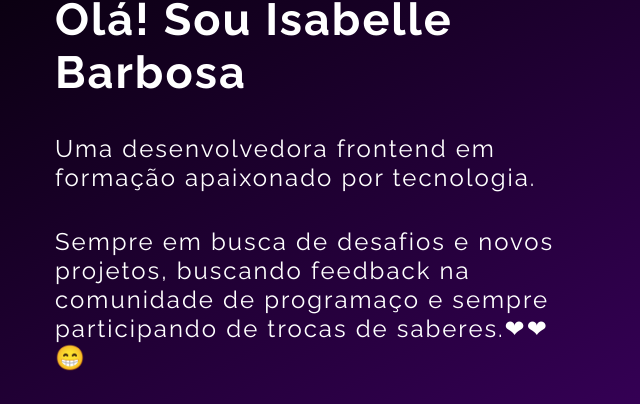
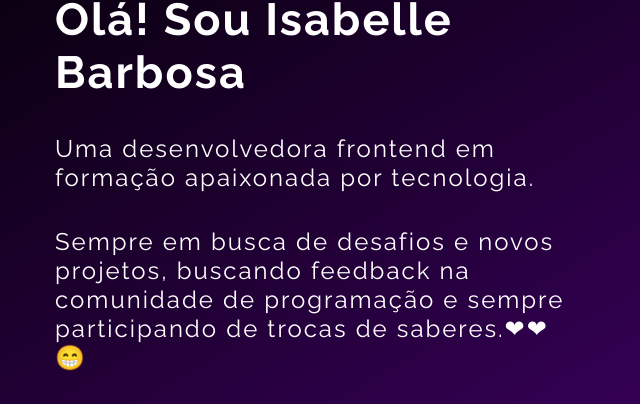
Before and after one commit to Isa030/portfolio-simples, a plain HTML site: page index.html in a window 1280 px wide. Shown: the part 177-581 px from the top of the page, 40-680 px from the left. Drawn offline with nearby package versions, Linux system fonts and the light colour scheme.

Commit message:
Update index.html

```diff
--- a/index.html
+++ b/index.html
@@ -43,9 +43,9 @@
     <section class="home">
       <div class="informacoes">
         <h1>Olá! Sou Isabelle Barbosa</h1>
-        <p>Uma desenvolvedora frontend em formação apaixonado por tecnologia.</p>
+        <p>Uma desenvolvedora frontend em formação apaixonada por tecnologia.</p>
         <p>
-            Sempre em busca de desafios e novos projetos, buscando feedback na comunidade de programaço e sempre participando de trocas de saberes.❤❤ 😁
+            Sempre em busca de desafios e novos projetos, buscando feedback na comunidade de programação e sempre participando de trocas de saberes.❤❤ 😁
         </p>
         <p>Ah, também sou fã de jogos de tabuleiros, filmes e amo maratonar séries. 💜</p>
 
```
